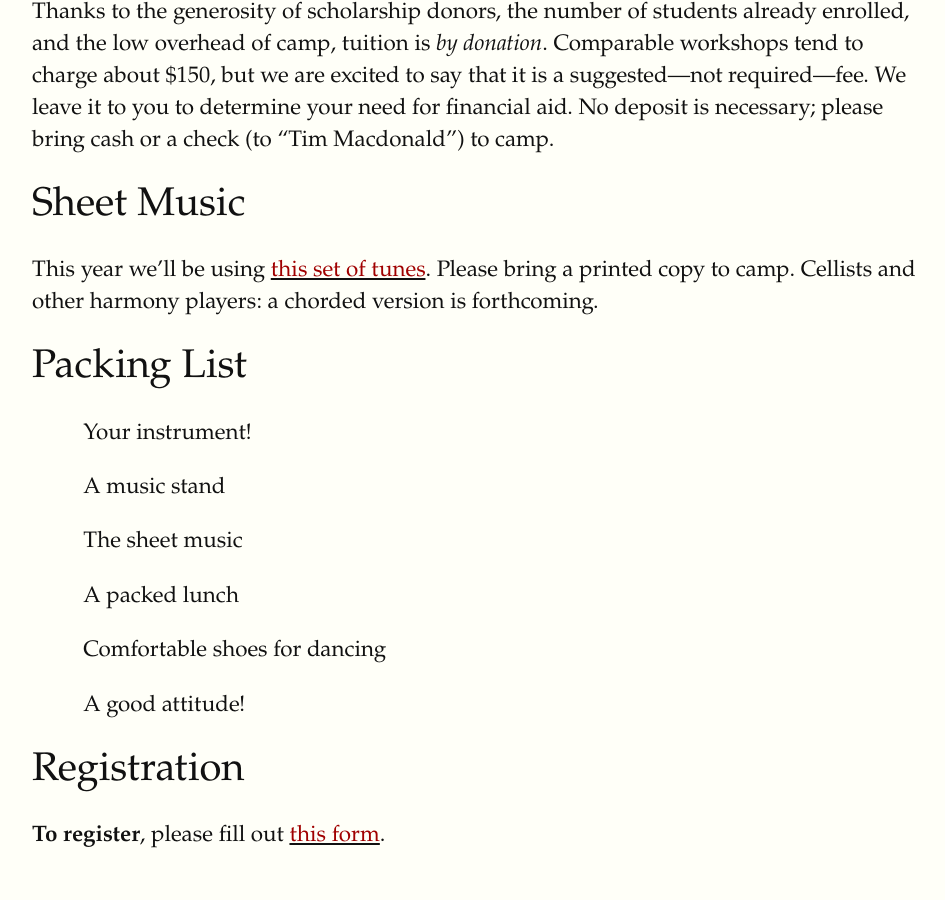
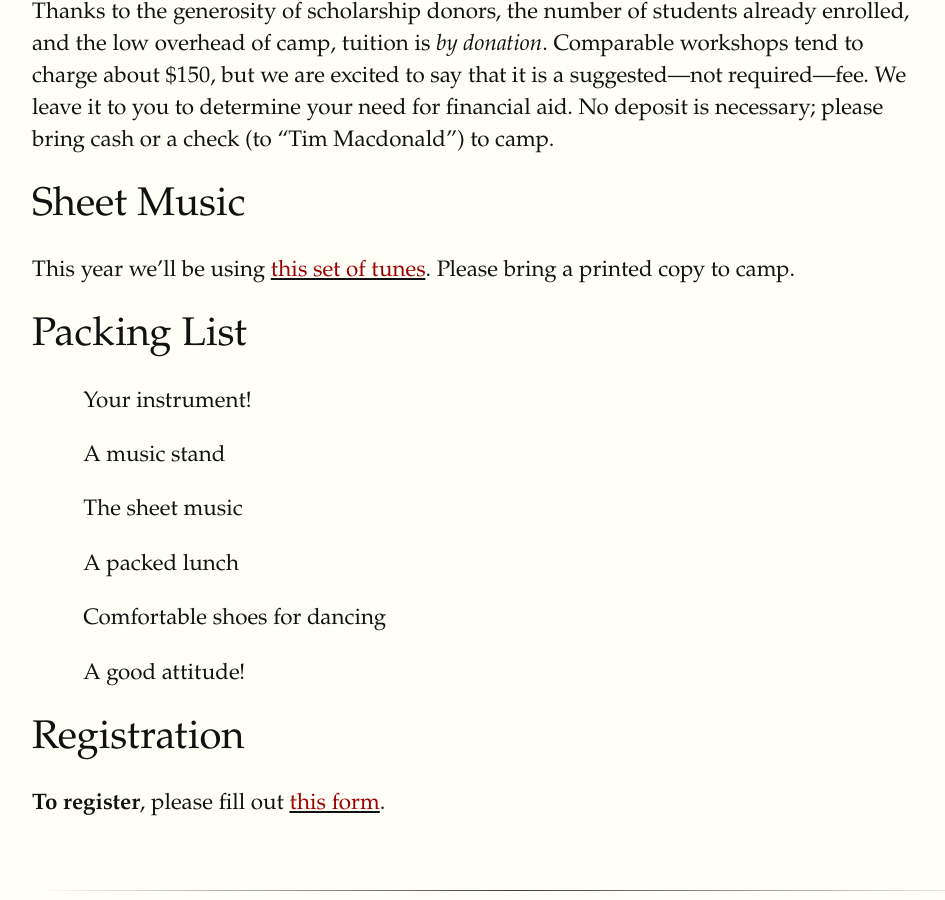
Before and after one commit to thesesc/thesesc.github.io, a Jekyll site: the page built from projects/fiddle-camp.md, in a window 1280 px wide and 900 px high, scrolled down 1951 px. Shown: the whole window, without its empty margins (96-1041 px from the left). Built offline with Jekyll 4.4.1, drawn with Linux system fonts in a browser that asks for light colours.

Commit message:
Add chords to fid camp tunes

```diff
--- a/projects/fiddle-camp.md
+++ b/projects/fiddle-camp.md
@@ -100,7 +100,7 @@ bring cash or a check (to "Tim Macdonald") to camp.
 # Sheet Music
 
 This year we'll be using <u><a href="/assets/docs/chicago-scottish-fiddle-camp-2019.pdf">this set of tunes</a></u>. Please bring a printed
-copy to camp. Cellists and other harmony players: a chorded version is forthcoming.
+copy to camp.
 
 # Packing List
 
```
Also changed, not shown: 1 other file.
